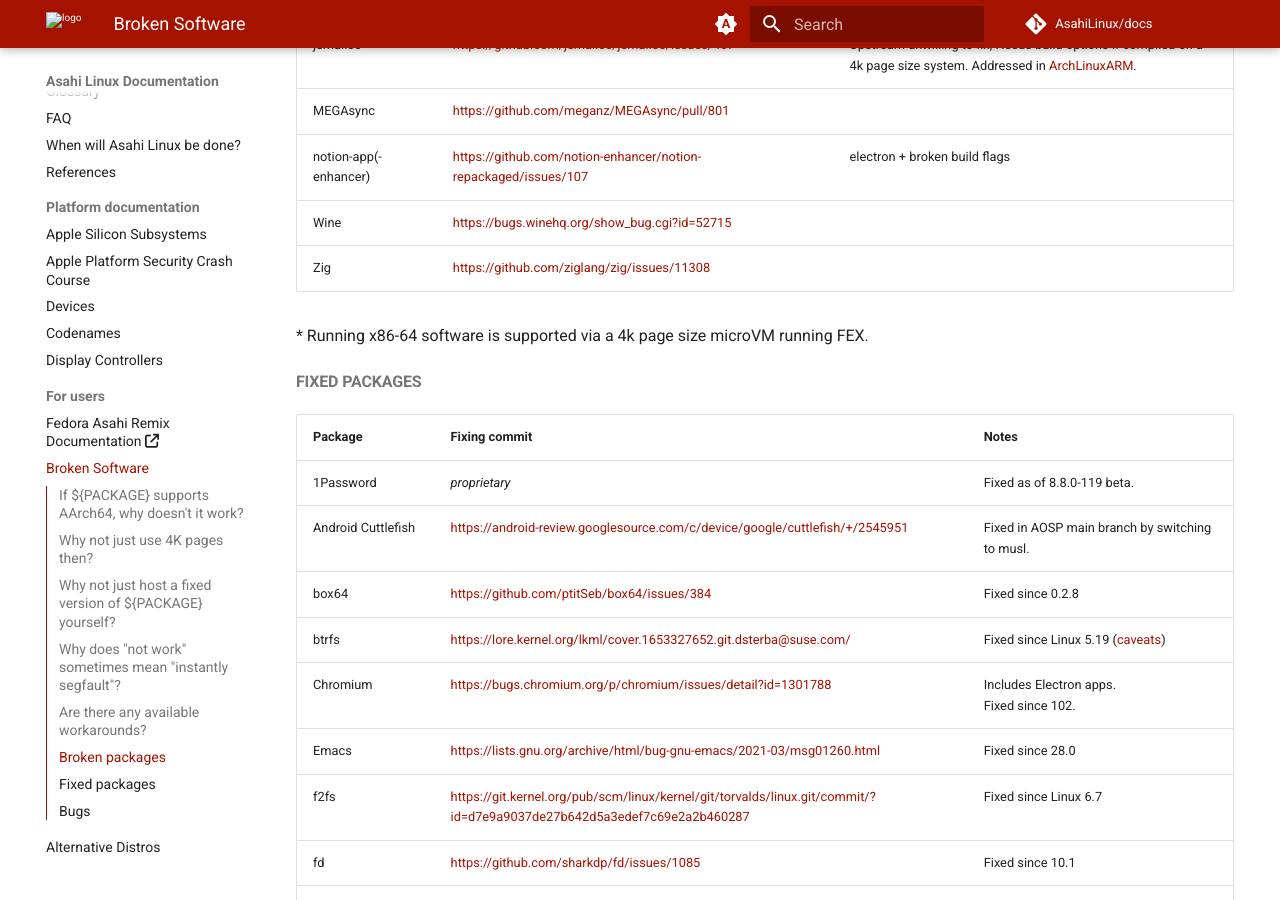
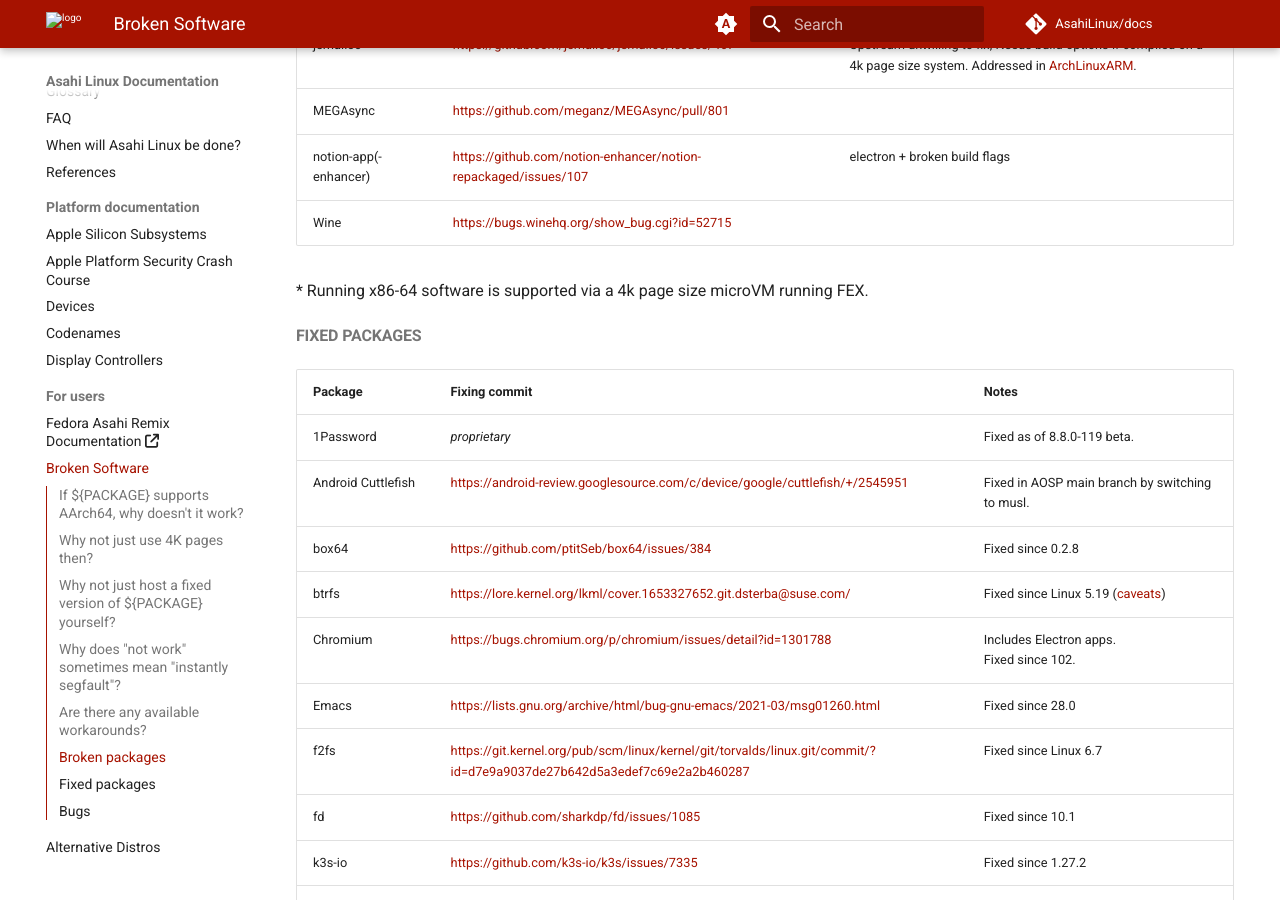
Before and after one commit to AsahiLinux/docs, an MkDocs documentation site: the page built from docs/Broken-Software.md, in a window 1280 px wide and 900 px high, scrolled down 2218 px. Built offline with MkDocs 1.6.1 and Material for MkDocs 9.7.7, drawn with Linux system fonts in a browser that asks for light colours; comment, search, counter and statistics services are not loaded; some of the changed text lies outside the part shown.

Commit message:
Zig 0.14.0 comes with Runtime Page Size
Signed-off-by: Matthias Kurz <m.kurz@irregular.at>

```diff
--- a/docs/Broken-Software.md
+++ b/docs/Broken-Software.md
@@ -96,7 +96,6 @@
 | MEGAsync | <https://github.com/meganz/MEGAsync/pull/801> |
 | notion-app(-enhancer) | <https://github.com/notion-enhancer/notion-repackaged/issues/107> | electron + broken build flags |
 | Wine | <https://bugs.winehq.org/show_bug.cgi?id=52715> |
-| Zig | <https://github.com/ziglang/zig/issues/11308> |
 
 \* Running x86-64 software is supported via a 4k page size microVM running FEX.
 
@@ -127,6 +126,7 @@
 | Telegram Desktop | <https://github.com/telegramdesktop/tdesktop/issues/26103> | Fixed since 4.1.1 |
 | Visual Studio Code | <https://aur.archlinux.org/packages/visual-studio-code-bin> | Fixed since 1.71.0 (uses Electron 19) |
 | WebKitGTK | <https://github.com/WebKit/WebKit/commit/0a4a03da45f774> | Fixed since 2.34.6 |
+| Zig | <https://github.com/ziglang/zig/issues/11308> | Fixed since [0.14.0](https://ziglang.org/download/0.14.0/release-notes.html#Runtime-Page-Size) |
 
 ## Bugs
 
```
